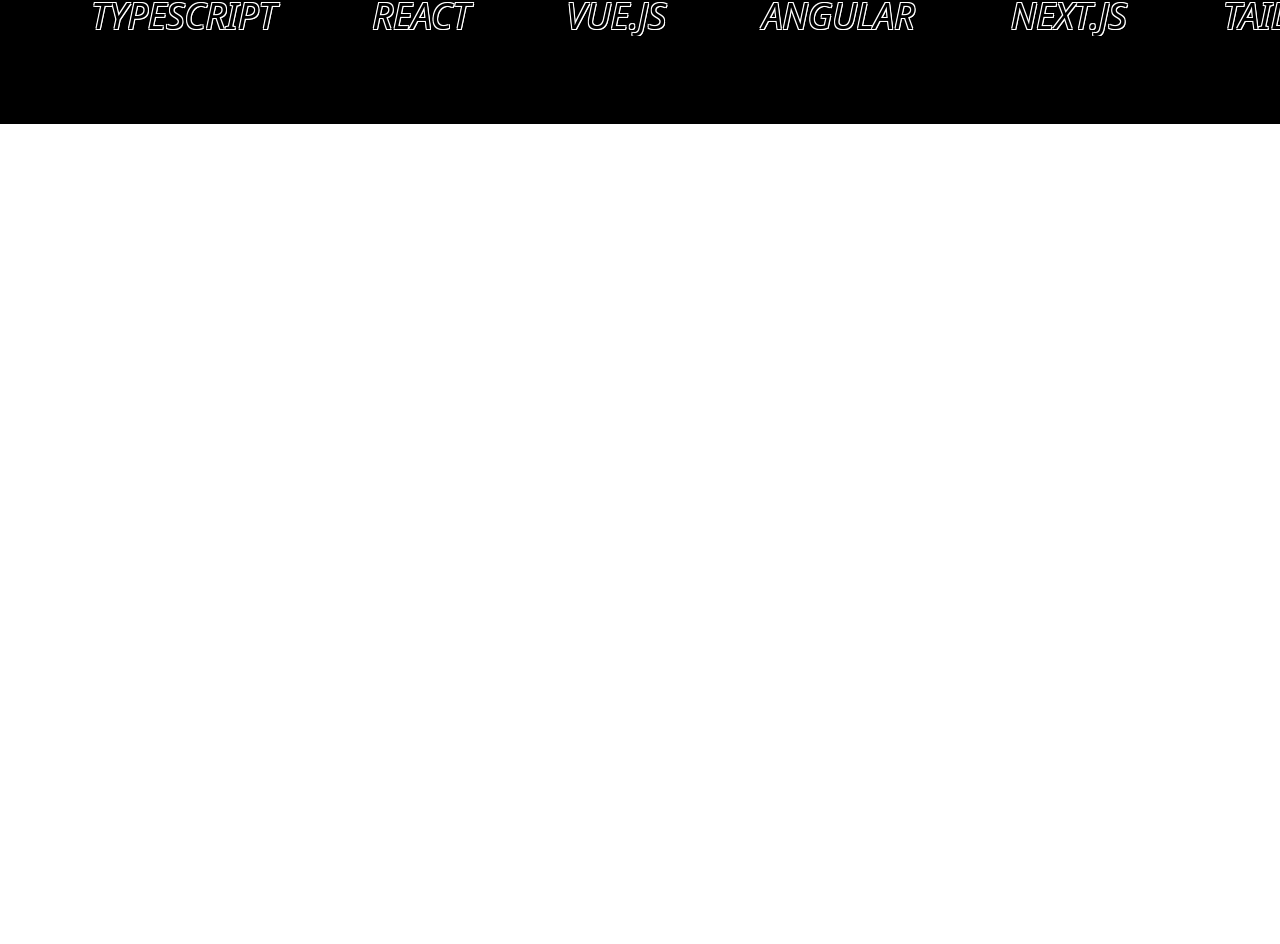
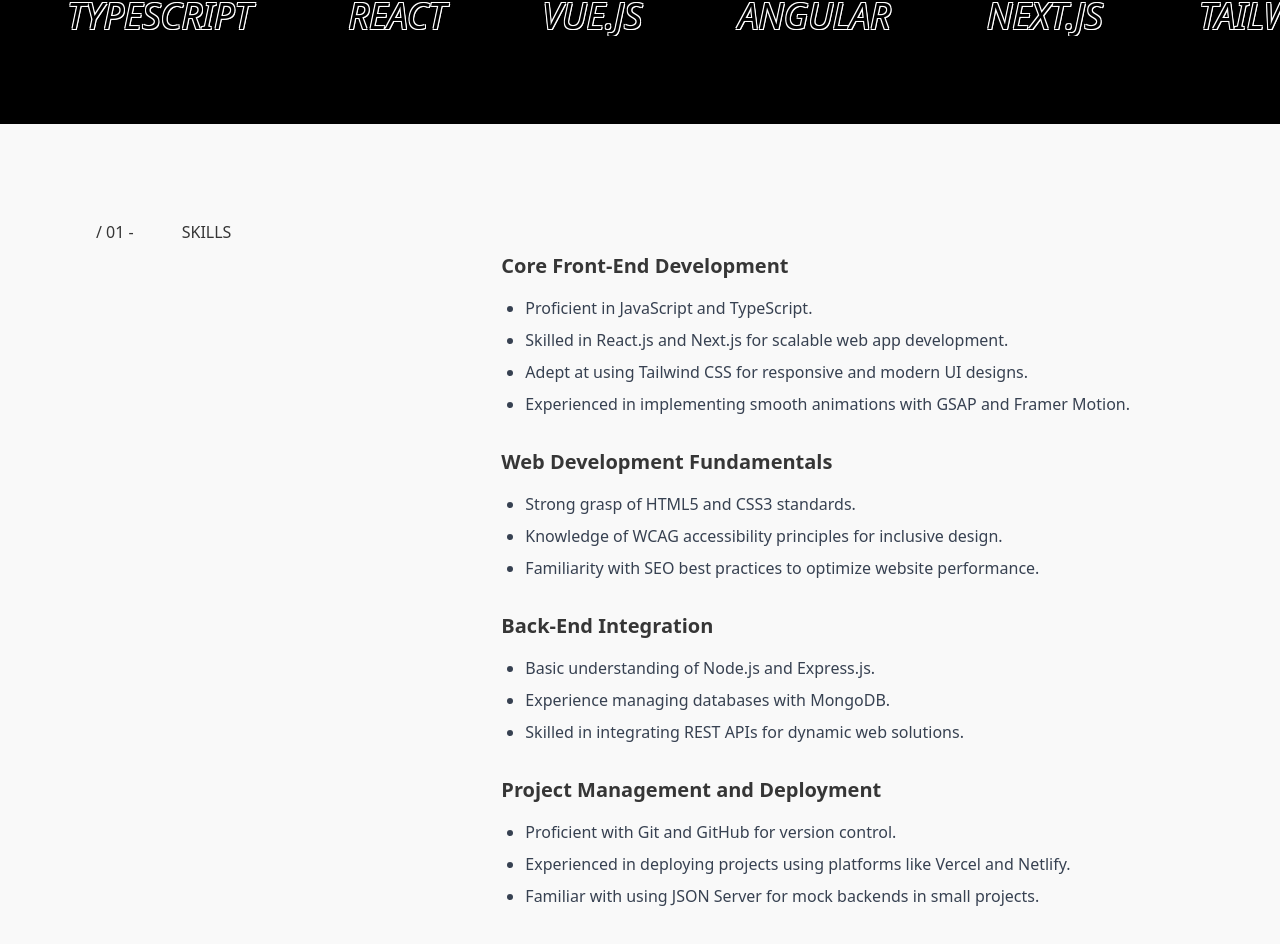
Before and after one commit to prasenjitpriyan/portfolio, a Next.js app: page /about in a window 1280 px wide. Shown: the part 1636-2580 px from the top of the page. Before the commit the page ends 1760 px from the top, so only its background shows below. Built offline with nearby package versions, Linux system fonts and the light colour scheme.

Commit message:
About skill added

```diff
--- a/app/about/page.tsx
+++ b/app/about/page.tsx
@@ -2,6 +2,7 @@ import React from 'react'
 import AboutSection from '@/components/AboutSection'
 import AboutMe from '@/components/AboutMe'
 import AboutMarquee from '@/components/AboutMarquee'
+import AboutSkill from '@/components/AboutSkill'
 
 const AboutPage = () => {
   return (
@@ -9,6 +10,7 @@ const AboutPage = () => {
       <AboutSection />
       <AboutMe />
       <AboutMarquee />
+      <AboutSkill />
     </main>
   )
 }
--- /dev/null
+++ b/components/AboutSkill.tsx
@@ -0,0 +1,70 @@
+import React from 'react'
+
+const AboutSkill: React.FC = () => {
+  const sections = [
+    {
+      title: 'Core Front-End Development',
+      skills: [
+        'Proficient in JavaScript and TypeScript.',
+        'Skilled in React.js and Next.js for scalable web app development.',
+        'Adept at using Tailwind CSS for responsive and modern UI designs.',
+        'Experienced in implementing smooth animations with GSAP and Framer Motion.'
+      ]
+    },
+    {
+      title: 'Web Development Fundamentals',
+      skills: [
+        'Strong grasp of HTML5 and CSS3 standards.',
+        'Knowledge of WCAG accessibility principles for inclusive design.',
+        'Familiarity with SEO best practices to optimize website performance.'
+      ]
+    },
+    {
+      title: 'Back-End Integration',
+      skills: [
+        'Basic understanding of Node.js and Express.js.',
+        'Experience managing databases with MongoDB.',
+        'Skilled in integrating REST APIs for dynamic web solutions.'
+      ]
+    },
+    {
+      title: 'Project Management and Deployment',
+      skills: [
+        'Proficient with Git and GitHub for version control.',
+        'Experienced in deploying projects using platforms like Vercel and Netlify.',
+        'Familiar with using JSON Server for mock backends in small projects.'
+      ]
+    }
+  ]
+
+  return (
+    <section className="min-h-screen w-full overflow-hidden bg-ghost-white text-jet-black flex flex-wrap px-20 py-20">
+      {/* Left Grid */}
+      <div className="w-full h-1/6 md:w-1/3 p-4 md:h-full">
+        <div className="flex gap-12">
+          <p className="font-thin">/ 01 -</p>
+          <p className="font-thin">SKILLS</p>
+        </div>
+      </div>
+      {/* Right Grid */}
+      <div className="w-full h-5/6 md:w-2/3 p-4 md:h-full">
+        <div className="max-w-4xl mx-auto py-8 px-4 sm:px-6 lg:px-8">
+          {sections.map((section, index) => (
+            <div key={index} className="mb-8">
+              <h2 className="text-xl font-semibold text-my-color-1 mb-4">
+                {section.title}
+              </h2>
+              <ul className="list-disc pl-6 text-gray-700 space-y-2">
+                {section.skills.map((skill, idx) => (
+                  <li key={idx}>{skill}</li>
+                ))}
+              </ul>
+            </div>
+          ))}
+        </div>
+      </div>
+    </section>
+  )
+}
+
+export default AboutSkill
```
